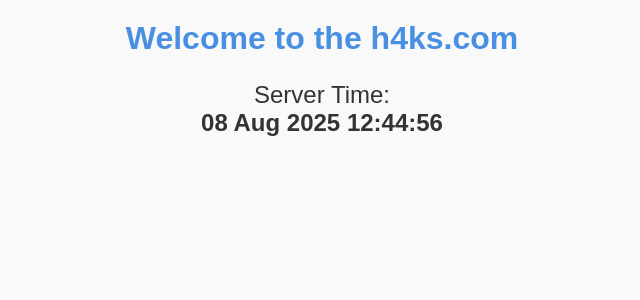
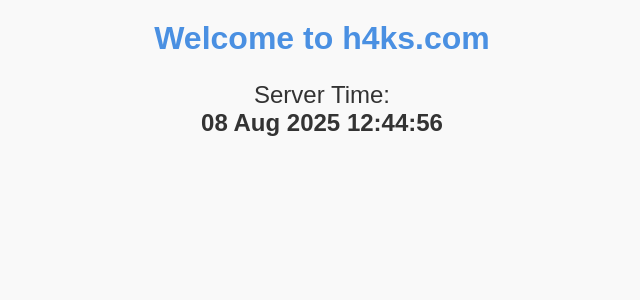
Before and after one commit to h4ks-com/h4kslanding, a Django app: page / in a window 1280 px wide. Shown: the top 300 px of the page, without its empty margins (318-958 px from the left). Run offline with Django 5.2, Linux system fonts and the light colour scheme; data that the repository does not hold is empty.

Commit message:
remove the

```diff
--- a/interface/webapp/templates/index.html
+++ b/interface/webapp/templates/index.html
@@ -54,7 +54,7 @@
 		font-family: monospace;
 		}
 </style>
-<h1 style="text-align: center;">Welcome to the h4ks.com</h1>
+<h1 style="text-align: center;">Welcome to h4ks.com</h1>
 <p style="font-size: 1.5em; text-align: center;">Server Time:<br><strong>{% now "d M Y H:i:s" %}</strong></p>
 <div style="display: flex; flex-wrap: wrap; justify-content: center;">
 {% for app in apps %}
```
